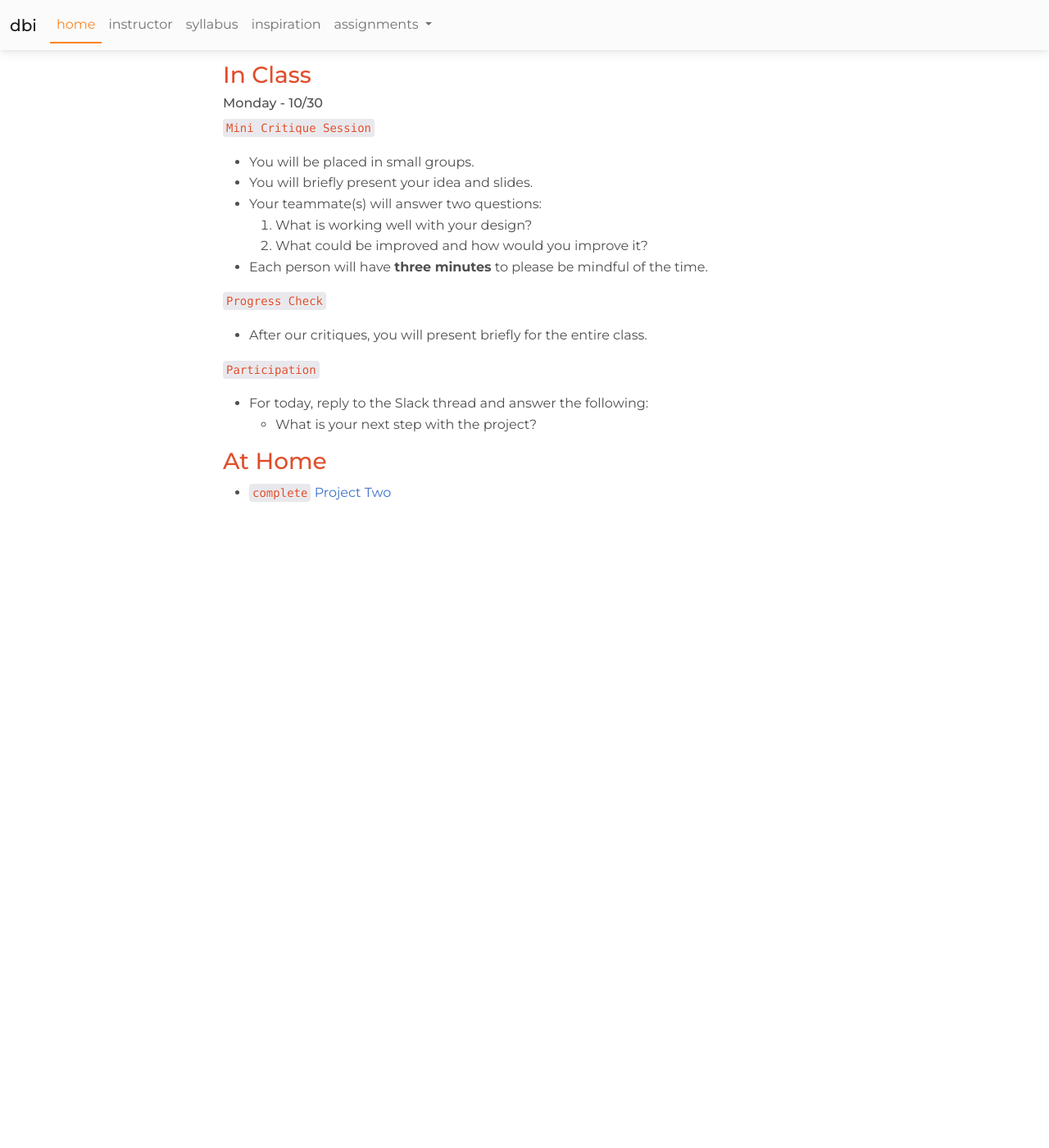
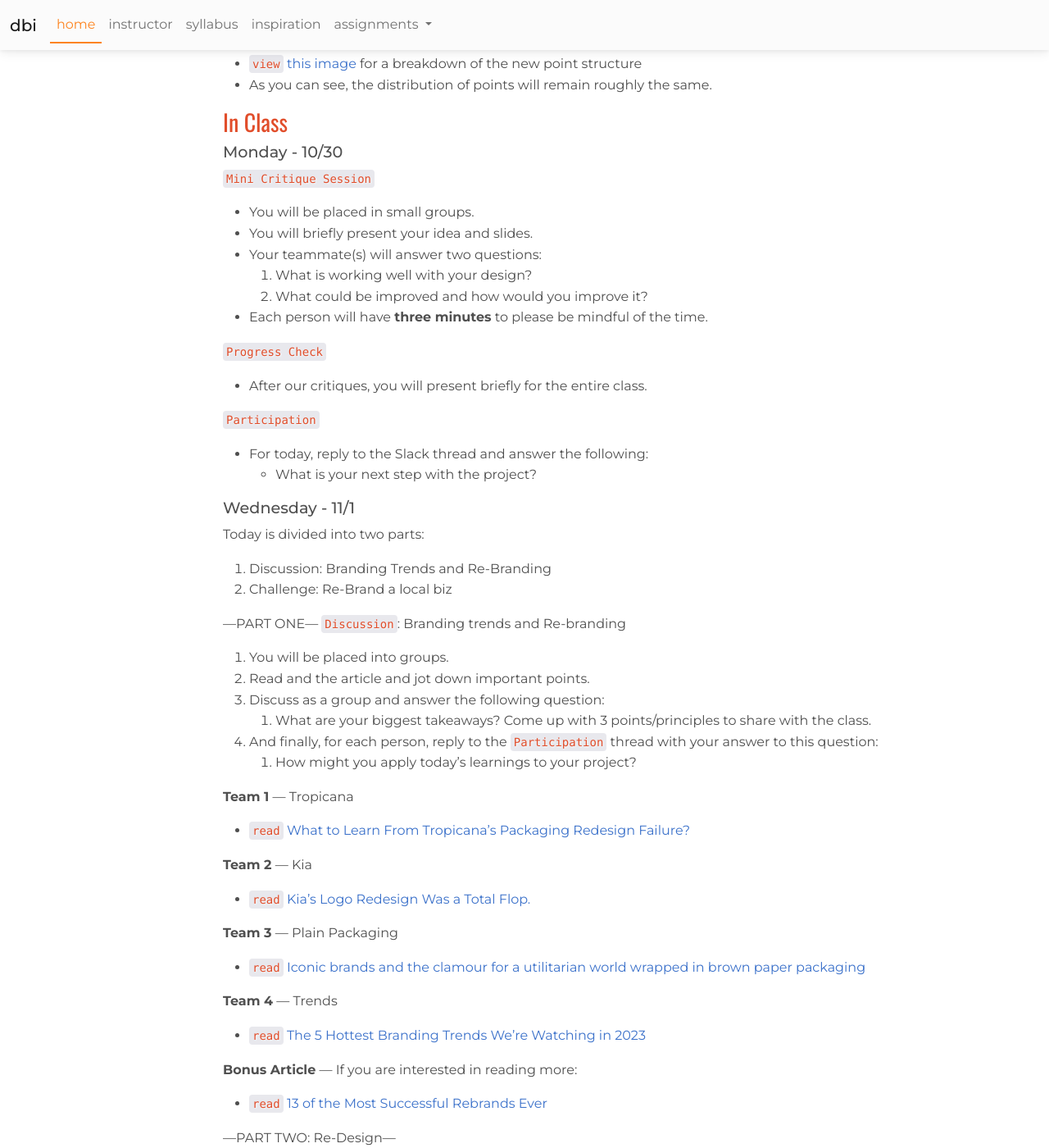
Before and after one commit to nicnosis/cu-courses, a Jekyll site: the page built from fa23/dbi/index.md, in a window 1280 px wide and 1400 px high, scrolled down 7747 px. Shown: the whole window at 82% size. Built offline with Jekyll 4.4.1, drawn with Linux system fonts in a browser that asks for light colours; nearby versions of some CDN libraries; before the commit the page ends 8377 px from its top, so only the background shows below that; some of the changed text lies outside the part shown.

Commit message:
add dbi w10.2

```diff
--- a/_includes/head.html
+++ b/_includes/head.html
@@ -11,11 +11,11 @@
             href="https://cdnjs.cloudflare.com/ajax/libs/font-awesome/6.0.0/css/all.min.css"
             rel="stylesheet"
     />
+
     <!-- Google Fonts -->
-    <link
-            href="https://fonts.googleapis.com/css?family=Roboto:300,400,500,700&display=swap"
-            rel="stylesheet"
-    />
+    <link rel="preconnect" href="https://fonts.googleapis.com">
+    <link rel="preconnect" href="https://fonts.gstatic.com" crossorigin>
+
     <!-- MDB -->
     <link
             href="https://cdnjs.cloudflare.com/ajax/libs/mdb-ui-kit/6.3.1/mdb.min.css"
--- a/_sass/_base.scss
+++ b/_sass/_base.scss
@@ -6,6 +6,7 @@ body {
 
 h2, h3 {
     color: $primaryColor;
+    font-family: $secondaryFont;
 }
 
 h2 {
@@ -22,7 +23,7 @@ h3 {
 }
 
 h4 {
-    font-size: 1em;
+    font-size: 1.2em;
 }
 
 code.language-plaintext.highlighter-rouge {
--- a/_sass/_fonts.scss
+++ b/_sass/_fonts.scss
@@ -1,7 +1,10 @@
 /* ===== FONTS ===== */
 @import url('https://fonts.googleapis.com/css2?family=Montserrat:ital,wght@0,100;0,300;0,400;0,500;0,700;1,100;1,300;1,400;1,500;1,700&display=swap');
+@import url('https://fonts.googleapis.com/css2?family=Roboto:ital,wght@0,300;0,400;0,500;0,700;1,400&display=swap');
+@import url('https://fonts.googleapis.com/css2?family=Oswald:wght@400;700&display=swap');
+
 
 $primaryFont: 'Montserrat', sans-serif;
-$secondaryFont: 'Montserrat', sans-serif;
+$secondaryFont: 'Oswald', sans-serif;
 $codeFont: Menlo,Monaco,Consolas,"Liberation Mono","Courier New",monospace;
 /* ===== END FONTS ===== */
--- a/fa23/dbi/index.md
+++ b/fa23/dbi/index.md
@@ -299,5 +299,39 @@ This way, you can focus on a more solid final project.
 - For today, reply to the Slack thread and answer the following:
   - What is your next step with the project?
 
+#### Wednesday - 11/1
+Today is divided into two parts:
+1. Discussion: Branding Trends and Re-Branding
+2. Challenge: Re-Brand a local biz
+
+---PART ONE---
+`Discussion`: Branding trends and Re-branding
+1. You will be placed into groups.
+2. Read and the article and jot down important points.
+3. Discuss as a group and answer the following question:
+   1. What are your biggest takeaways? Come up with 3 points/principles to share with the class.
+4. And finally, for each person, reply to the `Participation` thread with your answer to this question:
+   1. How might you apply today's learnings to your project?
+
+__Team 1__ --- Tropicana
+* `read` [What to Learn From Tropicana’s Packaging Redesign Failure?](http://www.thebrandingjournal.com/2015/05/what-to-learn-from-tropicanas-packaging-redesign-failure/)
+
+__Team 2__ --- Kia
+* `read` [Kia's Logo Redesign Was a Total Flop.](https://www.inc.com/nick-hobson/kias-logo-redesign-was-a-total-flop-company-did-what-no-brand-should-ever-do.html)
+
+__Team 3__ --- Plain Packaging
+* `read` [Iconic brands and the clamour for a utilitarian world wrapped in brown paper packaging](http://www.independent.co.uk/news/long_reads/guiness-cristal-brands-folklore-rolls-royce-public-health-england-utilitarian-trademarks-marlboro-a7767156.html)
+
+__Team 4__ --- Trends
+* `read` [The 5 Hottest Branding Trends We're Watching in 2023](https://zebranding.com/blog/the-5-hottest-branding-trends-were-watching-in-2023/)
+
+__Bonus Article__ --- If you are interested in reading more:
+* `read` [13 of the Most Successful Rebrands Ever](https://www.canny-creative.com/most-successful-rebrands-with-key-takeaways/)
+
+---PART TWO: Re-Design---
+* `check out` the [Roxy Theater's website](https://www.jscinemas.com/)
+* You will draft a simple re-design to create some cohesion in the brand identity.
+
+
 ### At Home
 * `complete` [Project Two](assignments/p2.html)
```
Also changed, not shown: fa23/ind/index.md (+18 -0 lines), 1 other file.
